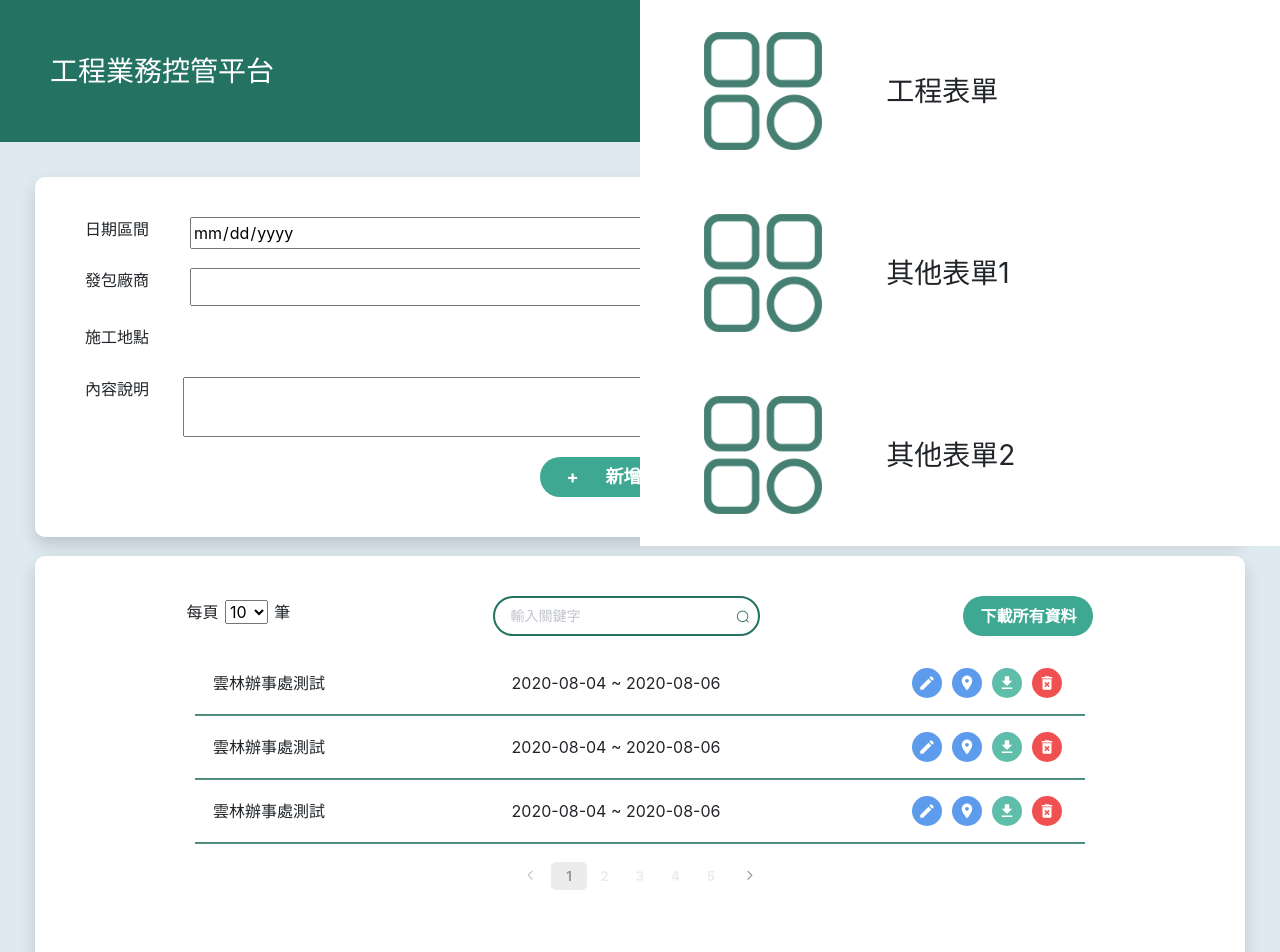
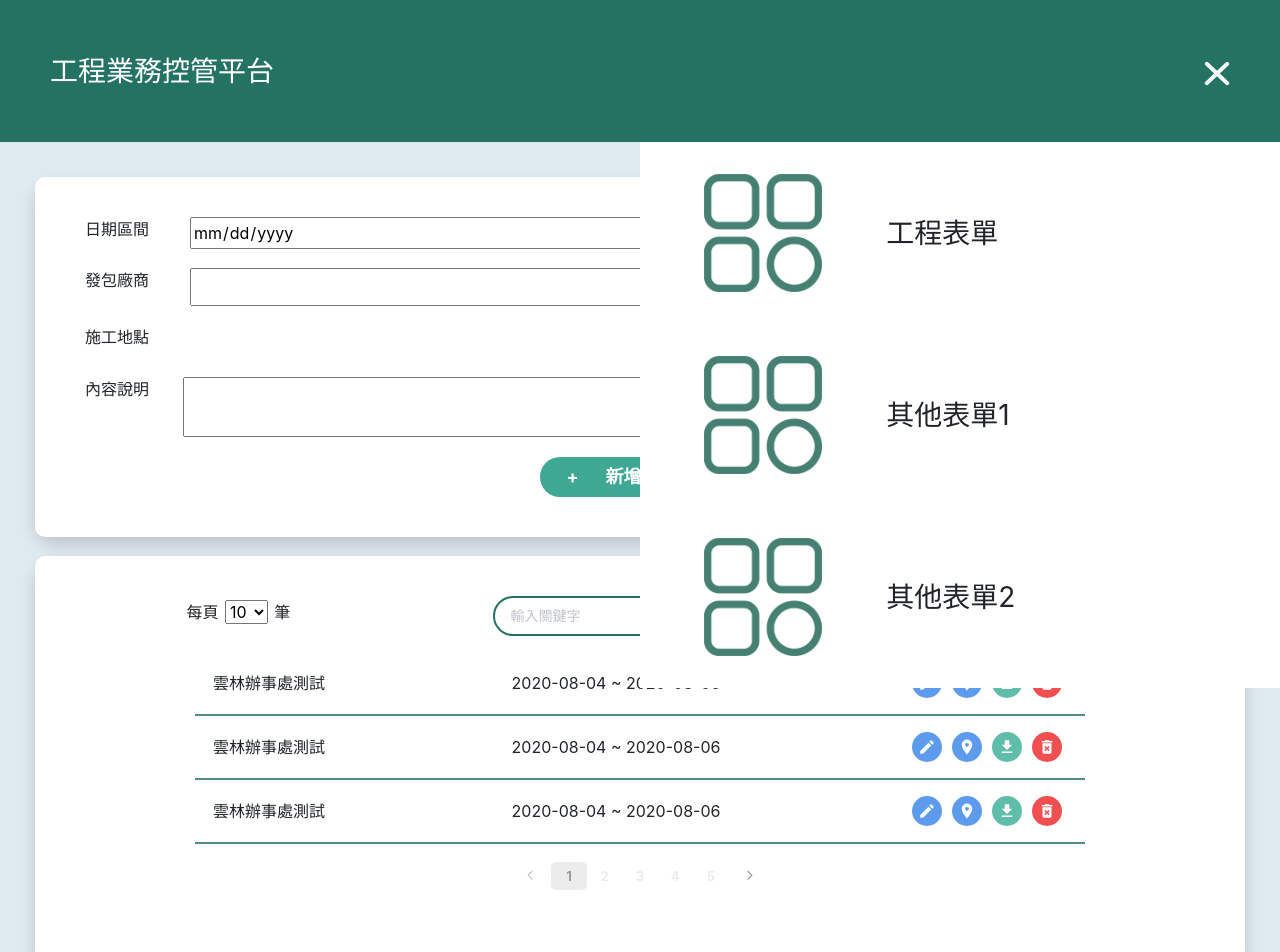
Before and after one commit to thorhsu/mapseries, a Vue app: page /#/test in a window 1280 px wide. Shown: the top 952 px of the page. Built offline with nearby package versions, Linux system fonts and the light colour scheme.

Commit message:
fix RWD changes from merge

```diff
--- a/src/views/test.vue
+++ b/src/views/test.vue
@@ -12,7 +12,7 @@
         :dataList="functionMenu.data_list"
       />
       <div class="function-content">
-        <div class="shadow" style="border-radius: 10px;">
+        <div class="content-Style shadow">
           <AddEventForm
             :newEvent="newEvent"
             @handleNewFormSubmit="handleNewFormSubmit"
@@ -21,7 +21,7 @@
           />
         </div>
 
-        <div class="shadow" style="border-radius: 10px;">
+        <div class="content-Style shadow">
           <EventTable
             :events="events"
             :openedPopup="openedPopup"
@@ -131,11 +131,13 @@ export default {
   /* Page */
   .test-page {
     background-color: #DFE9F0;
+    position: relative;
   }
 
   /* Other Components */
   .function-outer {
     display: flex;
+    position: relative;
   }
   .function-content {
     width: 100%;
@@ -143,7 +145,19 @@ export default {
     padding: 35px;
     position: relative;
   }
+  .content-Style {
+    border-radius: 20px;
+    margin: 0 0 17.5px;
+  }
 
+  @media (max-width: 767px){
+    .function-content {
+      padding: 5%;
+    }
+    .content-Style {
+      margin: 0;
+    }
+  }
   @media screen and (max-width: 500px) {
     .function-content {
       padding: 15px;
```
